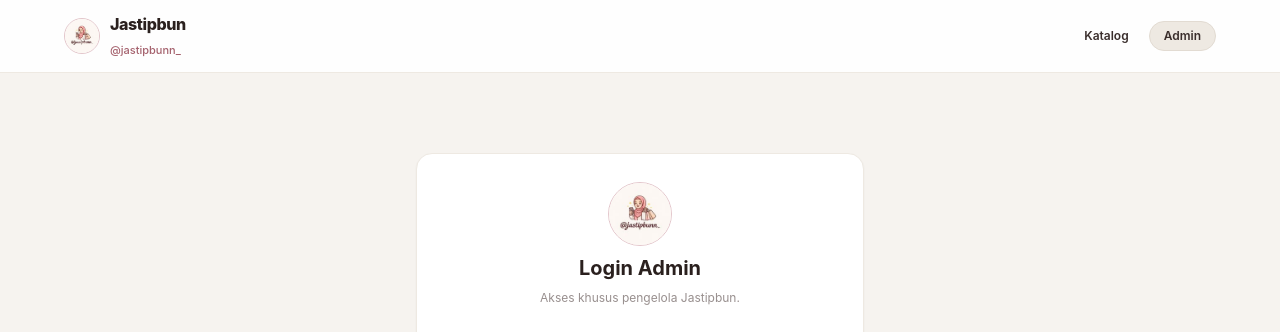
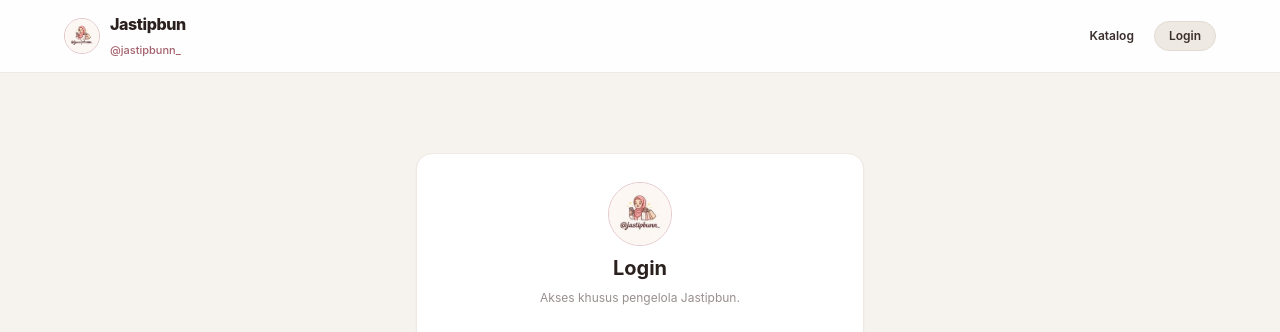
Before and after one commit to agorrrr/jastipbun-catalog, a Next.js app: page /admin in a window 1280 px wide. Shown: the top 332 px of the page. Built offline with nearby package versions, Linux system fonts and the light colour scheme.

Commit message:
feat: replace admin wording with login and remove admin button from public page

```diff
--- a/app/admin/page.tsx
+++ b/app/admin/page.tsx
@@ -320,7 +320,7 @@ export default function AdminPage() {
             alt="Logo Jastipbun"
             className="w-16 h-16 rounded-full mx-auto border border-rosebrand-500/40 shadow-xs"
           />
-          <h1 className="text-xl font-bold text-espresso-900">Login Admin</h1>
+          <h1 className="text-xl font-bold text-espresso-900">Login</h1>
           <p className="text-xs text-espresso-700/60">
             Akses khusus pengelola Jastipbun.
           </p>
@@ -377,7 +377,7 @@ export default function AdminPage() {
         <div className="flex items-center gap-3">
           <img src="/logo.jpg" alt="Logo" className="w-10 h-10 rounded-full border border-rosebrand-500/50 shadow-xs" />
           <div>
-            <h1 className="text-2xl font-bold text-espresso-900">Panel Admin Jastipbun</h1>
+            <h1 className="text-2xl font-bold text-espresso-900">Panel Jastipbun</h1>
             <p className="text-xs text-espresso-700/70">
               Penyimpanan Cloud Vercel Blob (Semua data tersinkronisasi otomatis ke seluruh HP dan pembeli).
             </p>
@@ -394,7 +394,7 @@ export default function AdminPage() {
             onClick={handleLogout}
             className="text-xs font-bold px-3 py-1.5 rounded-lg border border-cream-300 hover:bg-cream-200 text-espresso-800"
           >
-            Keluar Admin
+            Keluar
           </button>
         </div>
       </div>
--- a/app/layout.tsx
+++ b/app/layout.tsx
@@ -60,7 +60,7 @@ export default function RootLayout({
                 href="/admin"
                 className="px-3 sm:px-3.5 py-1 sm:py-1.5 rounded-full text-xs font-semibold bg-cream-200 text-espresso-800 hover:bg-cream-300 transition border border-cream-300"
               >
-                Admin
+                Login
               </Link>
             </nav>
           </div>
--- a/app/page.tsx
+++ b/app/page.tsx
@@ -248,14 +248,8 @@ export default function CatalogPage() {
             Belum ada katalog aktif yang tersedia.
           </p>
           <p className="text-xs text-espresso-700/60">
-            Admin dapat menambahkan event dan katalog dari menu admin.
+            Nantikan update katalog terbaru segera.
           </p>
-          <Link
-            href="/admin"
-            className="inline-block mt-3 text-xs font-bold text-rosebrand-600 hover:underline"
-          >
-            Buka Menu Admin →
-          </Link>
         </div>
       ) : (
         <div className="space-y-8 sm:space-y-10">
```
